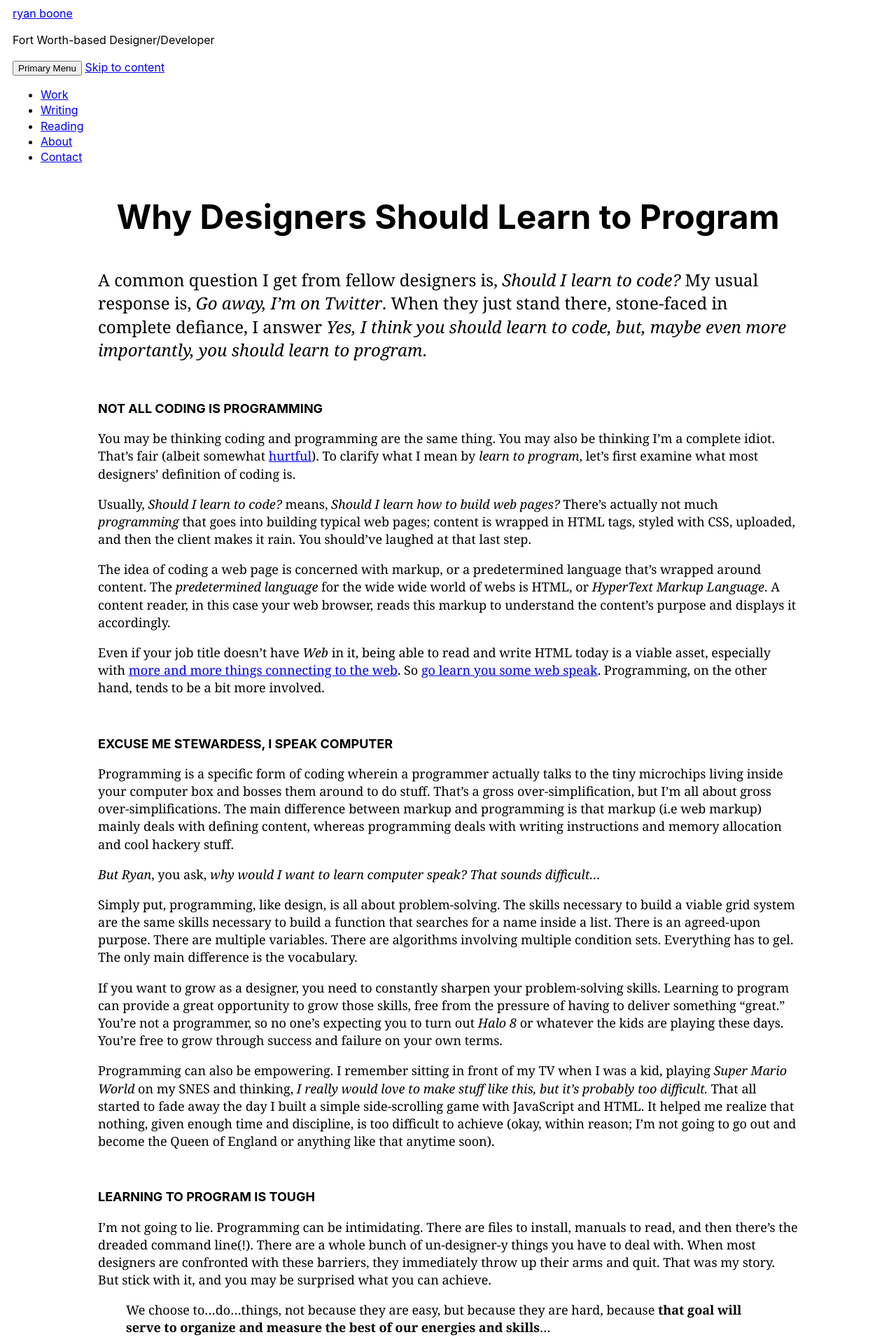
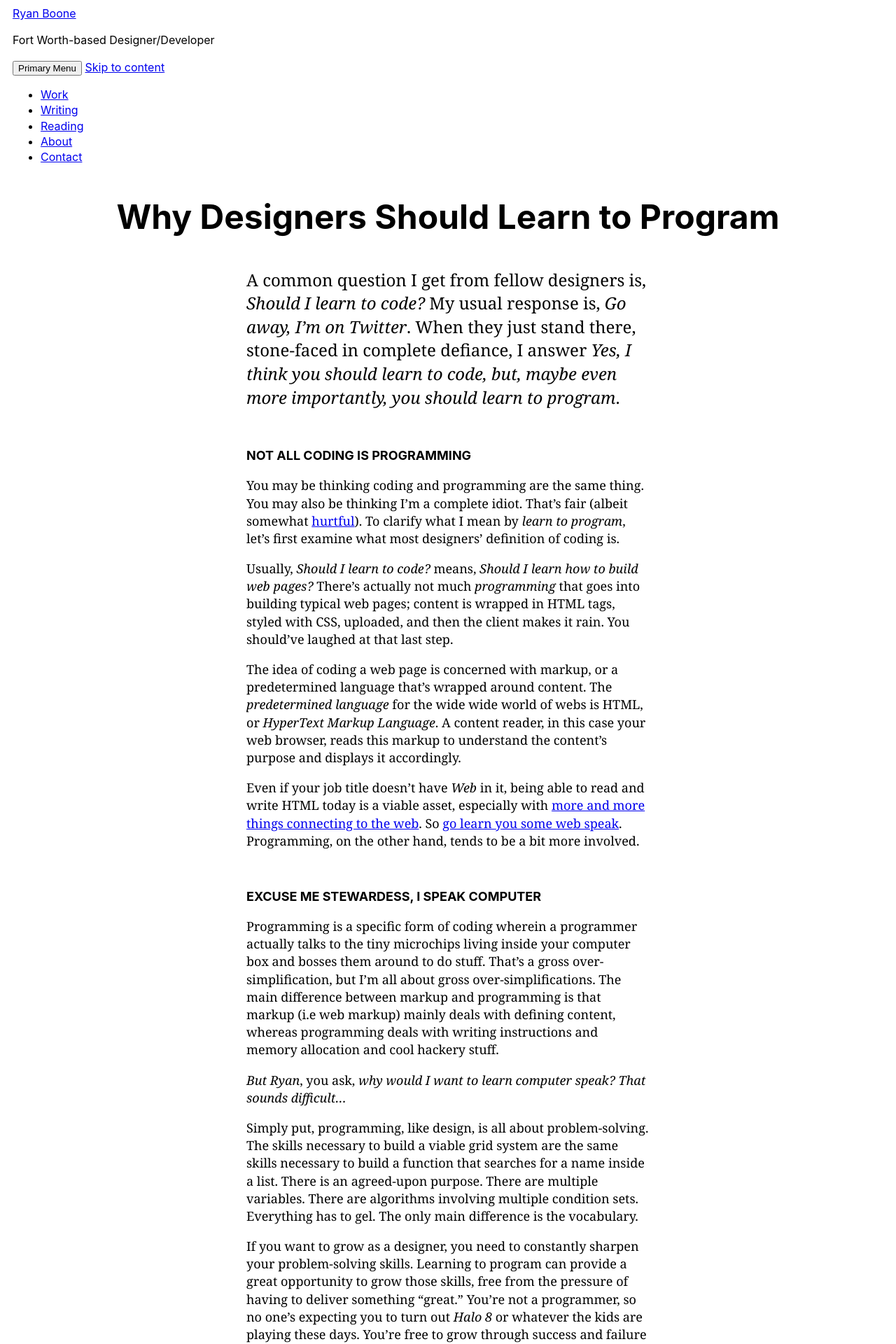
Before and after one commit to falldowngoboone/fdgb, a PHP site: page / in a window 1280 px wide. Shown: the top 1920 px of the page at 70% size. Run offline with PHP 8.4, Linux system fonts and the light colour scheme.

Commit message:
Messing around with page styles

```diff
--- a/css/style.css
+++ b/css/style.css
@@ -23,7 +23,7 @@ body {
   font-size: 3em;
 }
 .entry__content {
-  max-width: 1000px;
+  max-width: 36rem;
   margin: auto;
 }
 .entry__content p:not(.entry__intro),
--- a/index.html
+++ b/index.html
@@ -18,7 +18,7 @@
 
     <header id="masthead" class="site-header" role="banner">
       <div class="header-main">
-        <p class="site-title"><a href="http://www.falldowngoboone.com/" rel="home">ryan boone</a></p>
+        <p class="site-title"><a href="http://www.falldowngoboone.com/" rel="home">Ryan Boone</a></p>
         <p class="site-description">Fort Worth-based Designer/Developer</p>
 
         <nav id="primary-navigation" class="site-navigation primary-navigation" role="navigation">
```
